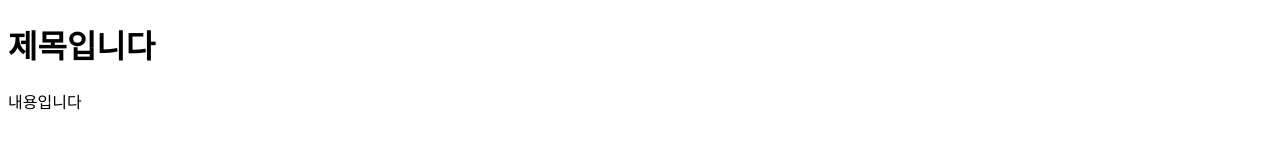
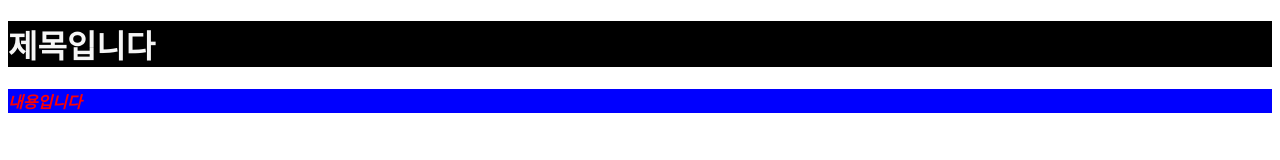
Before and after one commit to guemin96/StudyHtml, a plain HTML site: page 01_HTML/index.html in a window 1280 px wide. Drawn offline with Linux system fonts and the light colour scheme.

Commit message:
첫번째 HTML 수정본1

```diff
--- a/01_HTML/index.html
+++ b/01_HTML/index.html
@@ -2,7 +2,18 @@
 <html>
     <head>
         <title> 우리의 첫번째 웹페이지 </title>
-
+        <style>
+            h1{
+                color: whitesmoke;
+                background-color: black;
+            }
+            p{
+                color: red;
+                background-color: blue;
+                font-weight: bold;
+                font-style:italic;
+            }
+        </style>
     </head>
     <body>
         <h1>제목입니다</h1>
```
